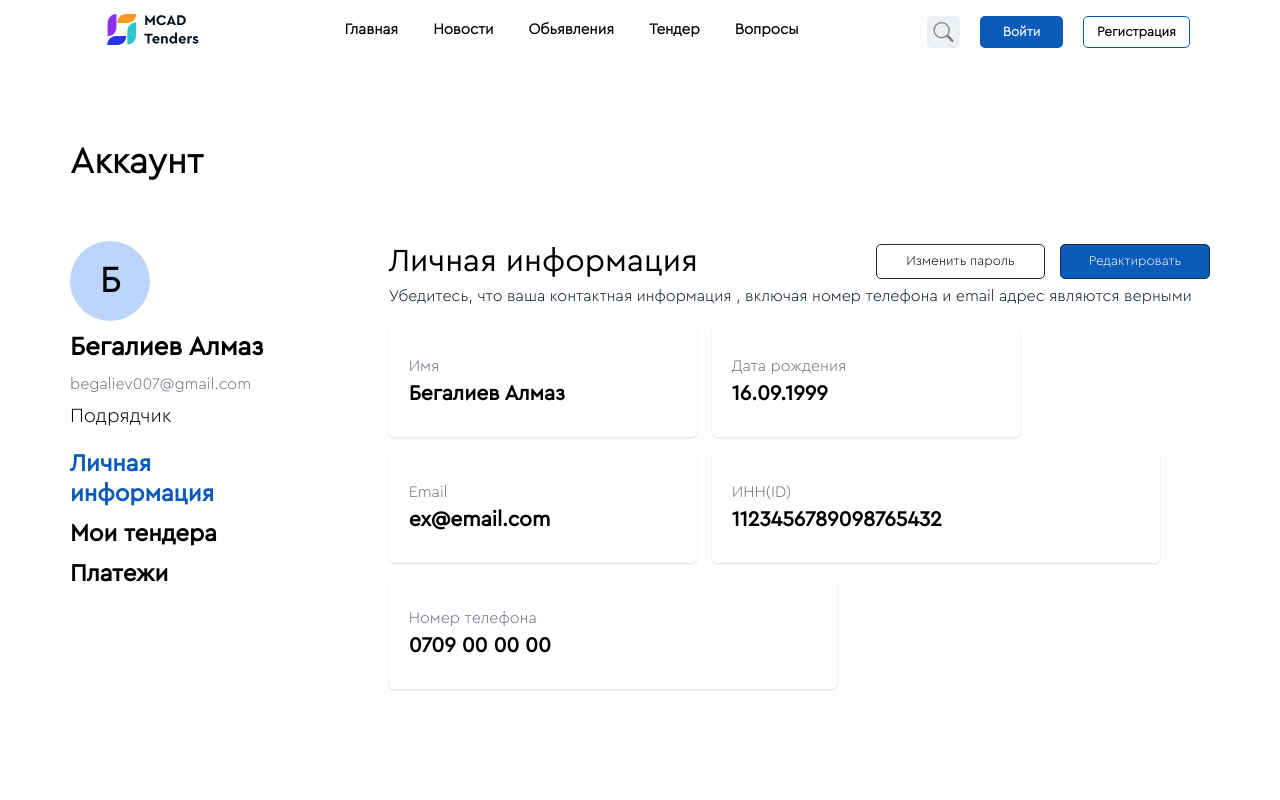
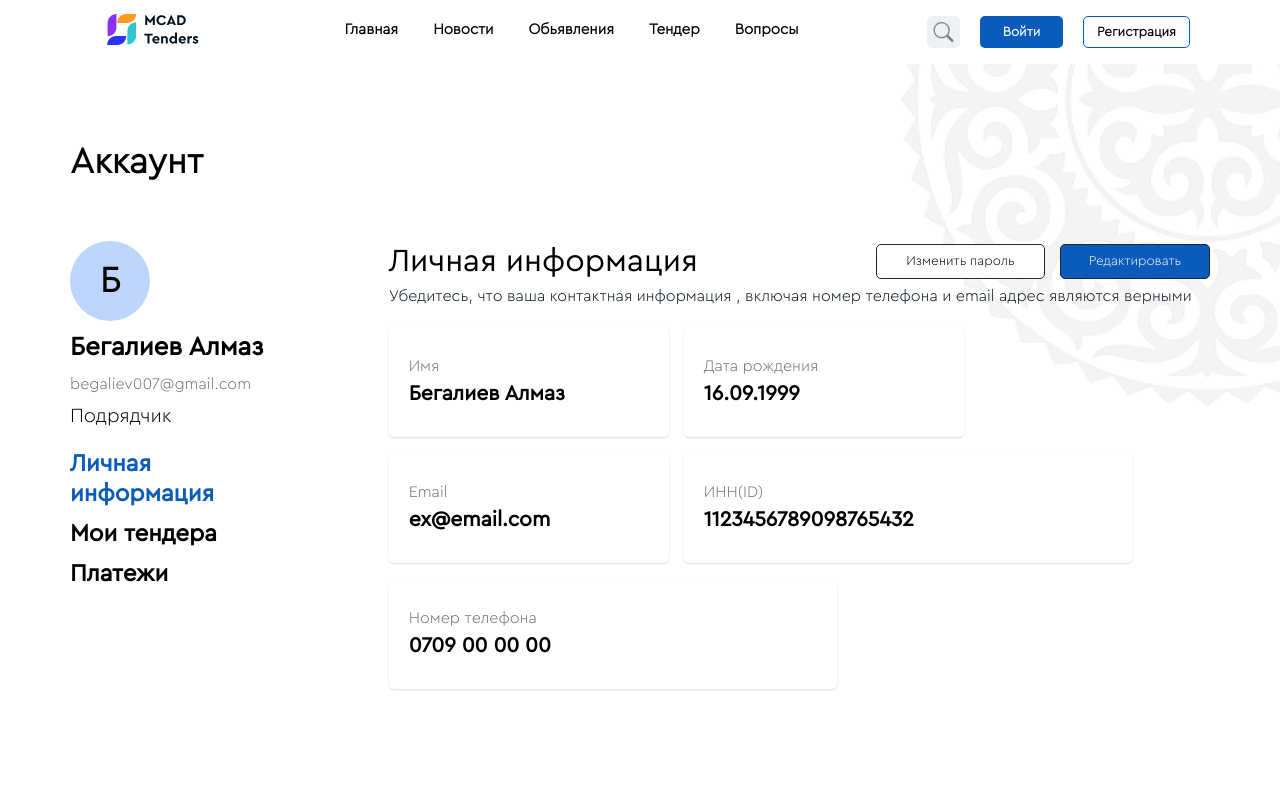
Before and after one commit to Baimanchick/lavka, a React (Create React App) app: page /account in a window 1280 px wide. Shown: the top 800 px of the page. Built offline with nearby package versions, Linux system fonts and the light colour scheme.

Commit message:
fixed bags

```diff
--- a/src/css/account.scss
+++ b/src/css/account.scss
@@ -1,5 +1,9 @@
 .account-main {
   padding: 20px 70px 0px 70px;
+  margin-bottom: 400px;
+  background-image: url("../images/depositphotos_256639314-stock-illustration-traditional-ornament-of-asian-nomads\ 2.png");
+  background-repeat: no-repeat;
+  background-position: top right;
 }
 
 .account-avatar {
@@ -108,7 +112,7 @@
 }
 
 .account-box {
-  width: 308px;
+  width: 280px;
   height: auto;
   padding: 30px 30px 30px 20px;
   box-shadow: 0px 1px 2px 0px #04111f26;
--- a/src/layouts/MainLayout.tsx
+++ b/src/layouts/MainLayout.tsx
@@ -8,7 +8,7 @@ function MainLayout() {
     <div>
       <Navbar />
       <Outlet />
-      {/* <Footer /> */}
+      <Footer />
     </div>
   );
 }
```
Also changed, not shown: src/images/arnament.png (renamed from src/css/images/arnament.png), src/images/depositphotos_256639314-stock-illustration-traditional-ornament-of-asian-nomads 2.png (added).
